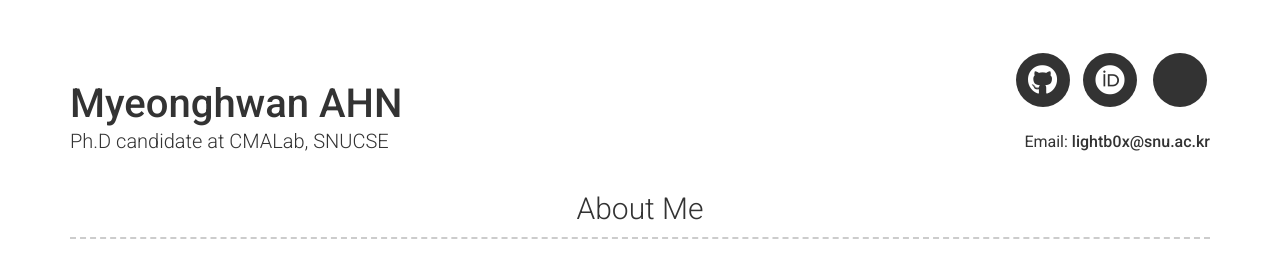
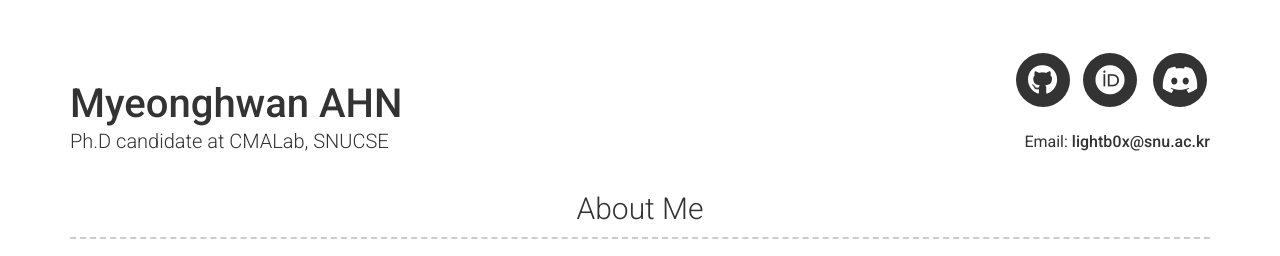
Before and after one commit to lightb0x/lightb0x.github.io, a Jekyll site: the page built from index.md, in a window 1280 px wide. Shown: the top 256 px of the page. Built offline with Jekyll 4.4.1, drawn with Linux system fonts in a browser that asks for light colours; nearby versions of some CDN libraries.

Commit message:
[bugfix] discord icon

```diff
--- a/_config.yml
+++ b/_config.yml
@@ -36,7 +36,7 @@ orcid_username: 0000-0001-9490-3822
 # Additional icon links
 additional_links:
 - title: discord
-  icon: fa-discord
+  icon: fab fa-discord
   url: https://discordapp.com/users/268055738989936640
 # - title: another link
 #   icon: font awesome brand icon name (eg. fab fa-twitter) (https://fontawesome.com/icons?d=gallery&s=brands&m=free)
```
